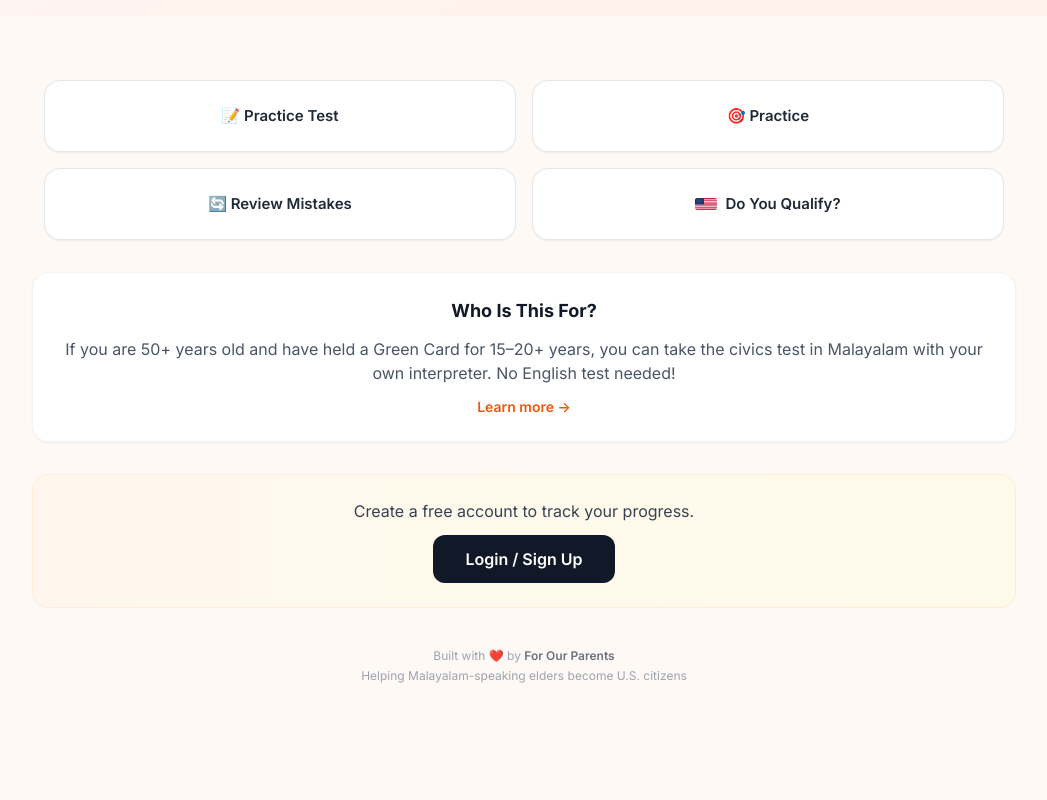
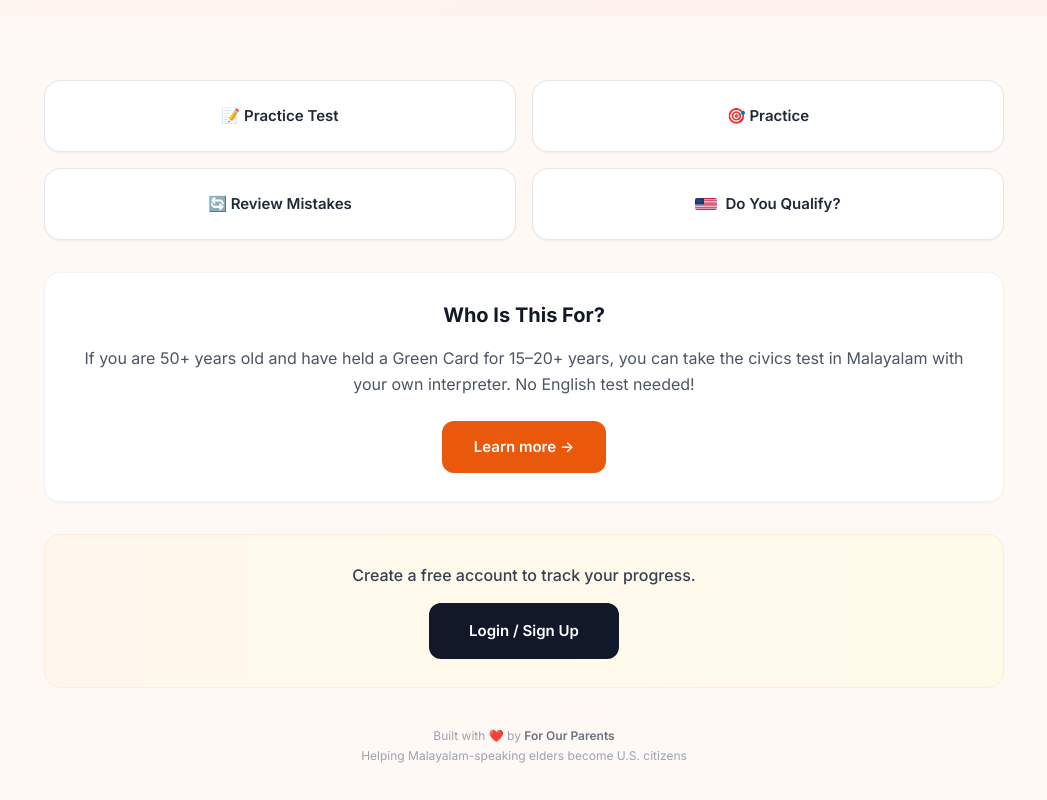
Before and after one commit to aryanairz/forourparents, a Next.js app: page / in a window 1280 px wide. Shown: the part 715-1515 px from the top of the page, without its empty margins (116-1163 px from the left). Before the commit the page ends 1435 px from the top, so only its background shows below. Built offline with nearby package versions, Linux system fonts and the light colour scheme; no server answers.

Commit message:
Improve spacing and button sizes for Who Is This For and signup sections

```diff
--- a/app/page.tsx
+++ b/app/page.tsx
@@ -151,20 +151,22 @@ export default function HomePage() {
       </section>
 
       {/* ── Who Is This For ── */}
-      <section className="pt-8 px-4 sm:px-5 mx-auto max-w-5xl">
-        <div className="bg-white rounded-2xl p-6 shadow-sm border border-gray-100 space-y-3">
-          <h2 className="text-lg font-bold text-gray-900 text-center">
+      <section className="pt-8 px-6 sm:px-8 mx-auto max-w-5xl">
+        <div className="bg-white rounded-2xl p-7 shadow-sm border border-gray-100 space-y-4">
+          <h2 className="text-xl font-bold text-gray-900 text-center">
             {lang === "en" ? "Who Is This For?" : "ഇത് ആർക്കാണ്?"}
           </h2>
-          <p className="text-sm sm:text-base text-gray-600 text-center leading-relaxed">
+          <p className="text-base text-gray-600 text-center leading-relaxed">
             {lang === "en"
               ? "If you are 50+ years old and have held a Green Card for 15–20+ years, you can take the civics test in Malayalam with your own interpreter. No English test needed!"
               : "നിങ്ങൾക്ക് 50+ വയസ്സ് ഉണ്ടെങ്കിലും 15–20+ വർഷമായി ഗ്രീൻ കാർഡ് ഉടമയാണെങ്കിലും, സിവിക്സ് ടെസ്റ്റ് മലയാളത്തിൽ നിങ്ങളുടെ സ്വന്തം വ്യാഖ്യാതാവുമായി എടുക്കാം. ഇംഗ്ലീഷ് ടെസ്റ്റ് ആവശ്യമില്ല!"}
           </p>
-          <div className="flex justify-center">
+          <div className="flex justify-center pt-2">
             <Link
               href="/eligibility"
-              className="text-orange-600 font-semibold text-sm hover:underline no-underline"
+              className="min-h-[52px] bg-orange-600 hover:bg-orange-700 text-white
+                         font-semibold text-[15px] rounded-xl px-8 py-3
+                         transition-all active:scale-[0.97] no-underline inline-flex items-center justify-center"
             >
               {lang === "en" ? "Learn more →" : "കൂടുതൽ അറിയുക →"}
             </Link>
@@ -174,17 +176,17 @@ export default function HomePage() {
 
       {/* ── Sign Up Prompt ── */}
       {!isLoggedIn && (
-        <section className="pt-8 px-4 sm:px-5 mx-auto max-w-5xl">
-          <div className="bg-gradient-to-r from-orange-50 to-amber-50 rounded-2xl p-6 text-center space-y-3 border border-orange-100">
-            <p className="text-base text-gray-700">
+        <section className="pt-8 px-6 sm:px-8 mx-auto max-w-5xl">
+          <div className="bg-gradient-to-r from-orange-50 to-amber-50 rounded-2xl p-7 text-center space-y-4 border border-orange-100">
+            <p className="text-base text-gray-700 font-medium">
               {lang === "en"
                 ? "Create a free account to track your progress."
                 : "നിങ്ങളുടെ പുരോഗതി ട്രാക്ക് ചെയ്യാൻ ഒരു സൗജന്യ അക്കൗണ്ട് സൃഷ്ടിക്കുക."}
             </p>
             <Link
               href="/login"
-              className="inline-block min-h-[48px] bg-gray-900 hover:bg-gray-800 text-white
-                         text-base font-semibold rounded-xl px-8 py-3
+              className="inline-flex items-center justify-center min-h-[56px] bg-gray-900 hover:bg-gray-800 text-white
+                         text-[15px] font-semibold rounded-xl px-10 py-3
                          transition-all active:scale-[0.97] no-underline"
             >
               {t("login", lang)} / {t("signup", lang)}
```
